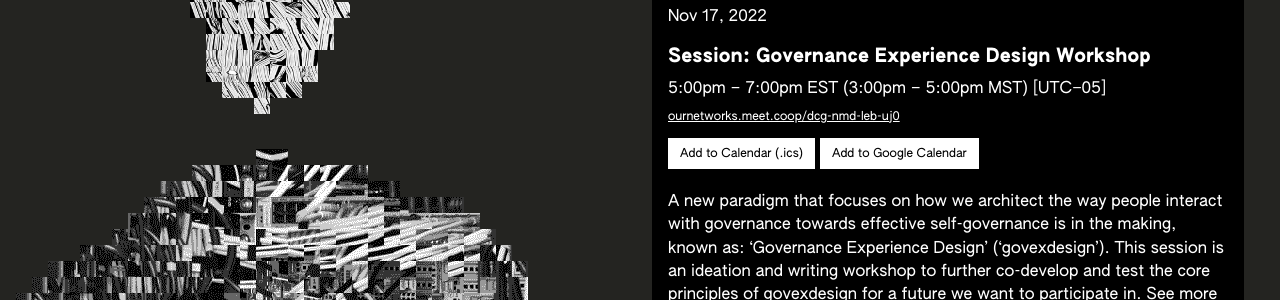
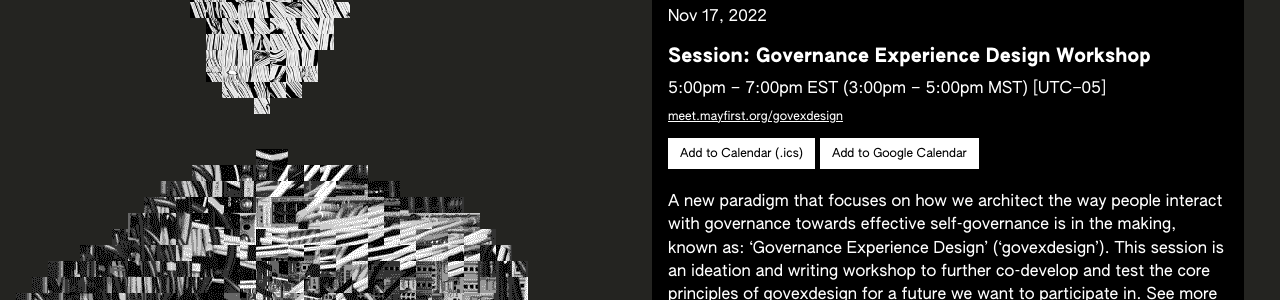
Before and after one commit to ournetworks/ournetworks.ca, a Jekyll site: the page built from index.md, in a window 1280 px wide. Shown: the part 2146-2446 px from the top of the page. Built offline with Jekyll 4.4.1, drawn with Linux system fonts in a browser that asks for light colours.

Commit message:
fix govexdesign link

```diff
--- a/_data/events.yml
+++ b/_data/events.yml
@@ -11,7 +11,7 @@
 
 - title: "Session: Governance Experience Design Workshop"
   type: call
-  location: "ournetworks.meet.coop/dcg-nmd-leb-uj0"
+  location: "meet.mayfirst.org/govexdesign"
   locationLink: https://meet.mayfirst.org/govexdesign
   date: 2022-11-17
   startTime: '17:00'
```
